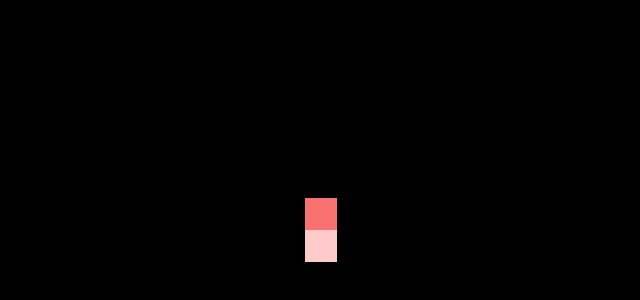
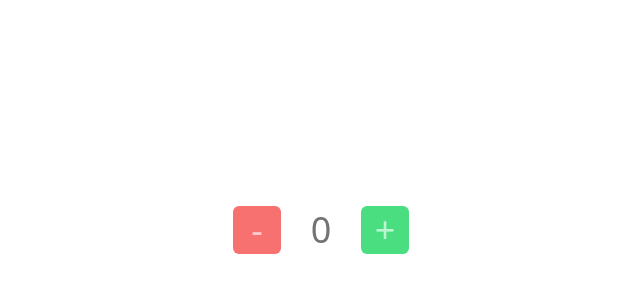
Before and after one commit to YElnadi/styling-tailwind, a React (Create React App) app: page / in a window 1280 px wide. Shown: the part 170-470 px from the top of the page, without its empty margins (319-959 px from the left). Built offline with nearby package versions, Linux system fonts and the light colour scheme.

Commit message:
counter is working

```diff
--- a/src/App.js
+++ b/src/App.js
@@ -7,6 +7,7 @@ import Header from "./Header";
 import SearchBar from "./SearchBar";
 import Footer from "./Footer";
 import LightSwitch from "./LightSwitch";
+import Counter from "./Counter";
 
 const quote1 = {
   text: "One of my most productive days was throwing away 1000 lines of code.",
@@ -27,9 +28,11 @@ const quote3 = {
 };
 function App() {
   return (
+    //light switch practice
+    // <LightSwitch />
 
-    <LightSwitch/>
-
+    //counter practice
+    <Counter/>
 
     // <div className="h-screen flex flex-col">
     //   <Header/>
--- /dev/null
+++ b/src/Counter.js
@@ -0,0 +1,28 @@
+import { useState } from "react";
+
+const Counter = () => {
+  const [counter, setCounter] = useState(0);
+
+  return <div className="flex justify-center items-center h-screen text-4xl">
+     <button
+          className="w-12 h-12 text-red-200 bg-red-400 rounded-md"
+          onClick={() => {
+            setCounter(counter - 1);
+          }}
+        >
+          -
+        </button>
+       <div className="flex items-center justify-center w-20 text-neutral-500">{counter}</div>
+        <button
+          className=" w-12 h-12 text-green-200 bg-green-400 rounded-md"
+          onClick={() => {
+            setCounter(counter + 1);
+          }}
+        >
+          +
+        </button>
+
+  </div>;
+};
+
+export default Counter;
```
